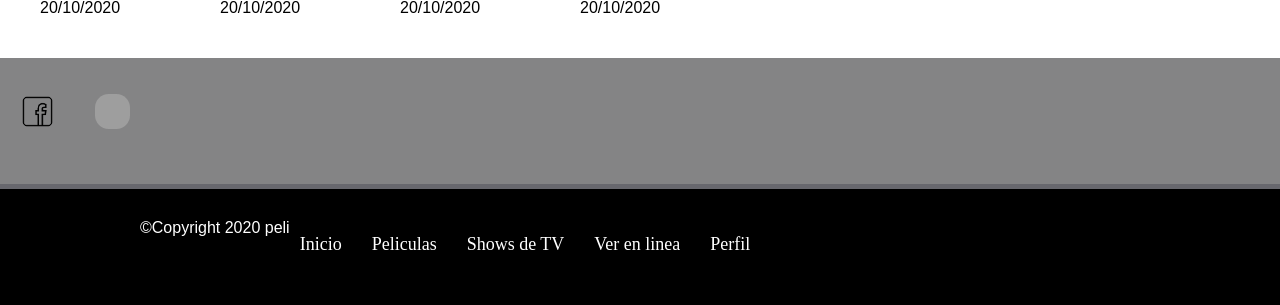
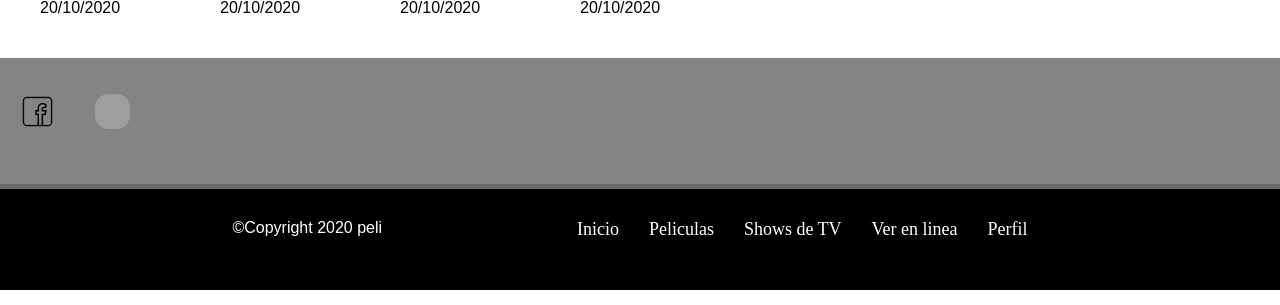
Before and after one commit to Yord1412/ProyectoFinalWeb, a PHP site: page / in a window 1280 px wide; the page is wider, and only the part inside the window is pictured. Shown: the part 1228-1533 px from the top of that part. Run offline with PHP 8.4, Linux system fonts and the light colour scheme; grey boxes are pictures that could not be loaded.

Commit message:
creando inicio de sesion (visual)
iniciando la creación del inicio de sesión y pequeños cambios menores

```diff
--- a/assets/css/app.css
+++ b/assets/css/app.css
@@ -1,5 +1,5 @@
 body{
-margin:0;
+	margin:0;
 }
 
 #principal{
@@ -13,6 +13,7 @@ margin:0;
 }
 
 #menu_estatico{
+	background-color: white;
 	padding-top: 10px;
 	height: 65px;
 	width: 100%;
@@ -197,6 +198,11 @@ a:hover{
 	background-color: #7070cb;
 }
 
+#copyright{
+	margin-left: auto;
+	margin-right: auto;
+}
+
 #copyright p{
 	display: inline;
 	color: white;
@@ -204,3 +210,25 @@ a:hover{
 	margin-left: auto;
 	margin-right: auto;
 }
+
+#botones_pie{
+	margin-left: auto;
+	margin-right: auto;
+	float: right;
+	display: inline-flex;
+}
+
+#botones_pie a{
+	color: white;
+	padding-left: 10px;
+	text-decoration: none;
+	font-size: 18px;
+	padding-top: 15px;
+	padding-bottom: 15px;
+	margin-right: 20px;
+}
+
+#botones_pie a:hover{
+	border-bottom-style: solid;
+	border-bottom-color: black;
+}
--- a/index.php
+++ b/index.php
@@ -15,7 +15,8 @@
 				<div id="margen_estatico">
 					<div id="icono_menu">
 						<div id="logomenu">
-							<img src="assets/imagenes/logo.png">
+							<a href="#principal"><img src="assets/imagenes/logo.png"></a>
+
 						</div>
 						<div id="icono_menu_estatico">
 							<a href="#principal">Peli.com</a>
@@ -23,16 +24,13 @@
 					</div>
 					<div id="botones_menu">
 						<div>
-							<a href="#informacion">Inicio</a>
-						</div>
-						<div>
 							<a href="#referencias">Peliculas</a>
 						</div>
 						<div>
 							<a href="#planes_prin">Shows de TV</a>
 						</div>
 						<div>
-							<a href="#contactanos">Ver en linea</a>
+							<a href="#contactanos">Animacion</a>
 						</div>
 						<div>
 							<a href="#">Perfil</a>
@@ -155,7 +153,7 @@
 							©Copyright 2020 peli
 						</p>
 					</div>
-					<div id="botones_menu">
+					<div id="botones_pie">
 						<div>
 							<a href="#informacion">Inicio</a>
 						</div>
```
Also changed, not shown: assets/css/sesion.css (added, +15 -0 lines), pages/sesion.php (added, +85 -0 lines), assets/imagenes/fondo_sesion.jpg (added).
